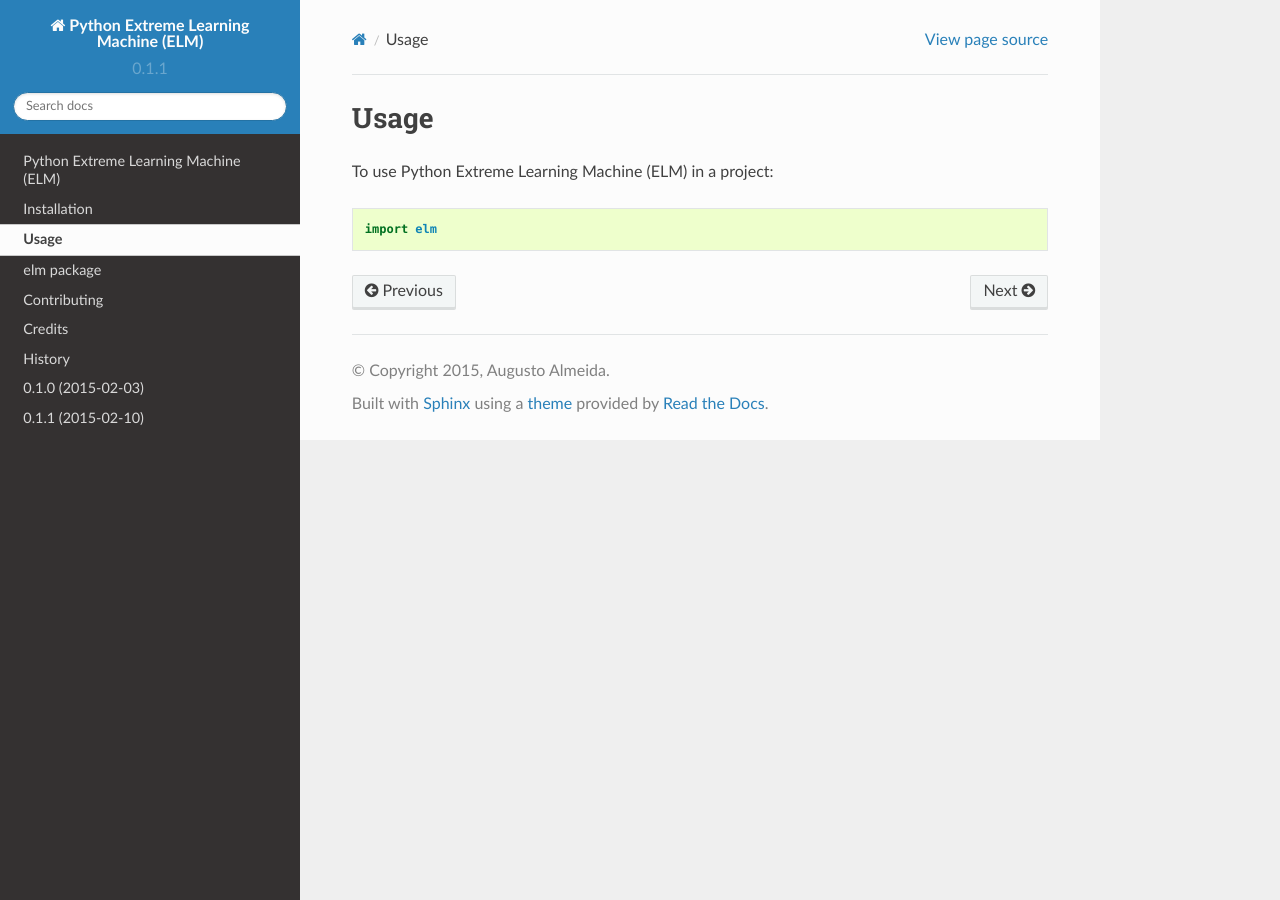
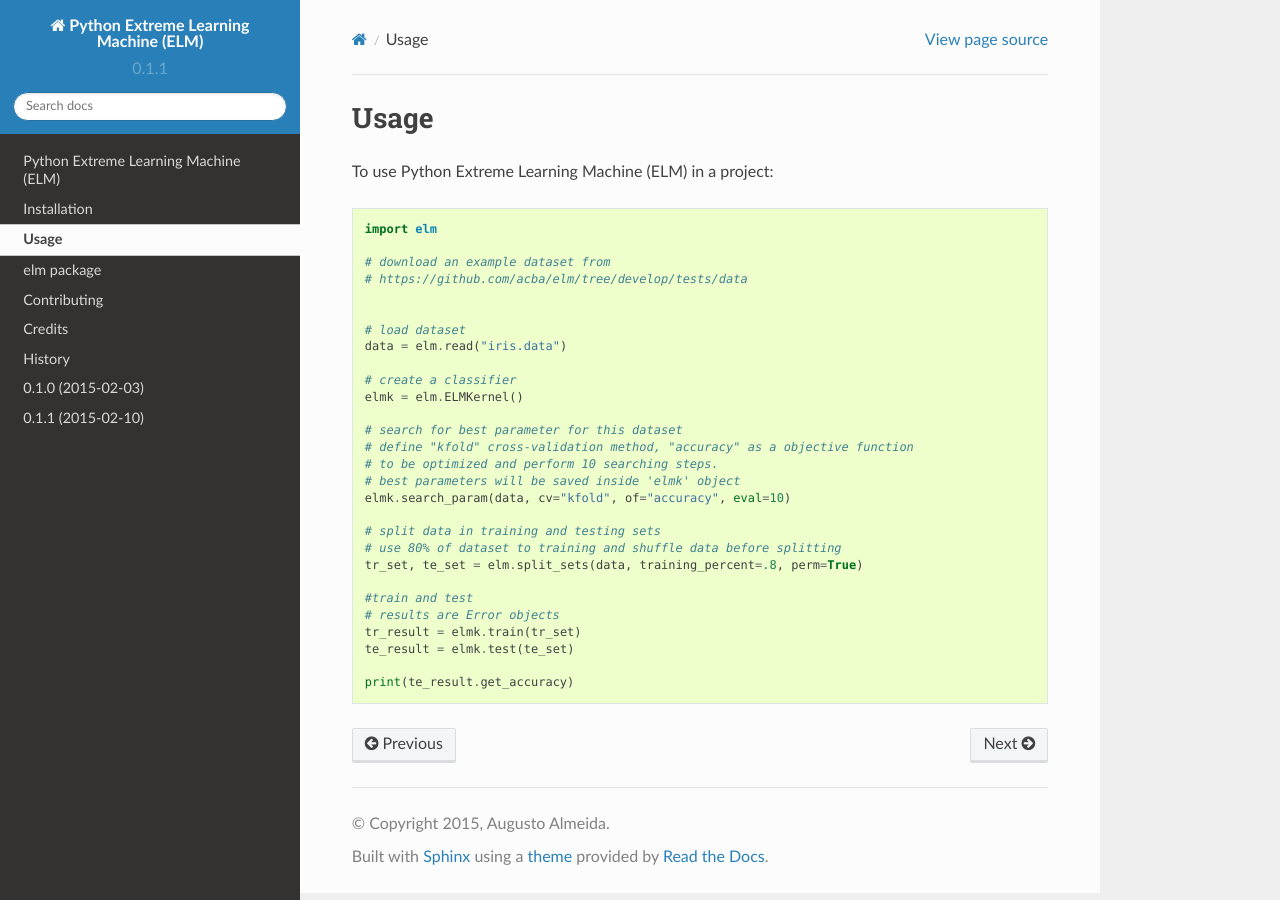
Before and after one commit to acba/elm, a Sphinx documentation site: the page built from docs/usage.rst, in a window 1280 px wide. Built offline with Sphinx 7.4.7 and the Read the Docs theme 2.0.0, drawn with Linux system fonts in a browser that asks for light colours.

Commit message:
Added documentation

```diff
--- a/docs/usage.rst
+++ b/docs/usage.rst
@@ -1,7 +1,34 @@
-========
+=====
 Usage
-========
+=====
 
 To use Python Extreme Learning Machine (ELM) in a project::
 
     import elm
+
+    # download an example dataset from
+    # https://github.com/acba/elm/tree/develop/tests/data
+
+
+    # load dataset
+    data = elm.read("iris.data")
+
+    # create a classifier
+    elmk = elm.ELMKernel()
+
+    # search for best parameter for this dataset
+    # define "kfold" cross-validation method, "accuracy" as a objective function
+    # to be optimized and perform 10 searching steps.
+    # best parameters will be saved inside 'elmk' object
+    elmk.search_param(data, cv="kfold", of="accuracy", eval=10)
+
+    # split data in training and testing sets
+    # use 80% of dataset to training and shuffle data before splitting
+    tr_set, te_set = elm.split_sets(data, training_percent=.8, perm=True)
+
+    #train and test
+    # results are Error objects
+    tr_result = elmk.train(tr_set)
+    te_result = elmk.test(te_set)
+
+    print(te_result.get_accuracy)
```
Also changed, not shown: docs/installation.rst (+19 -3 lines).
